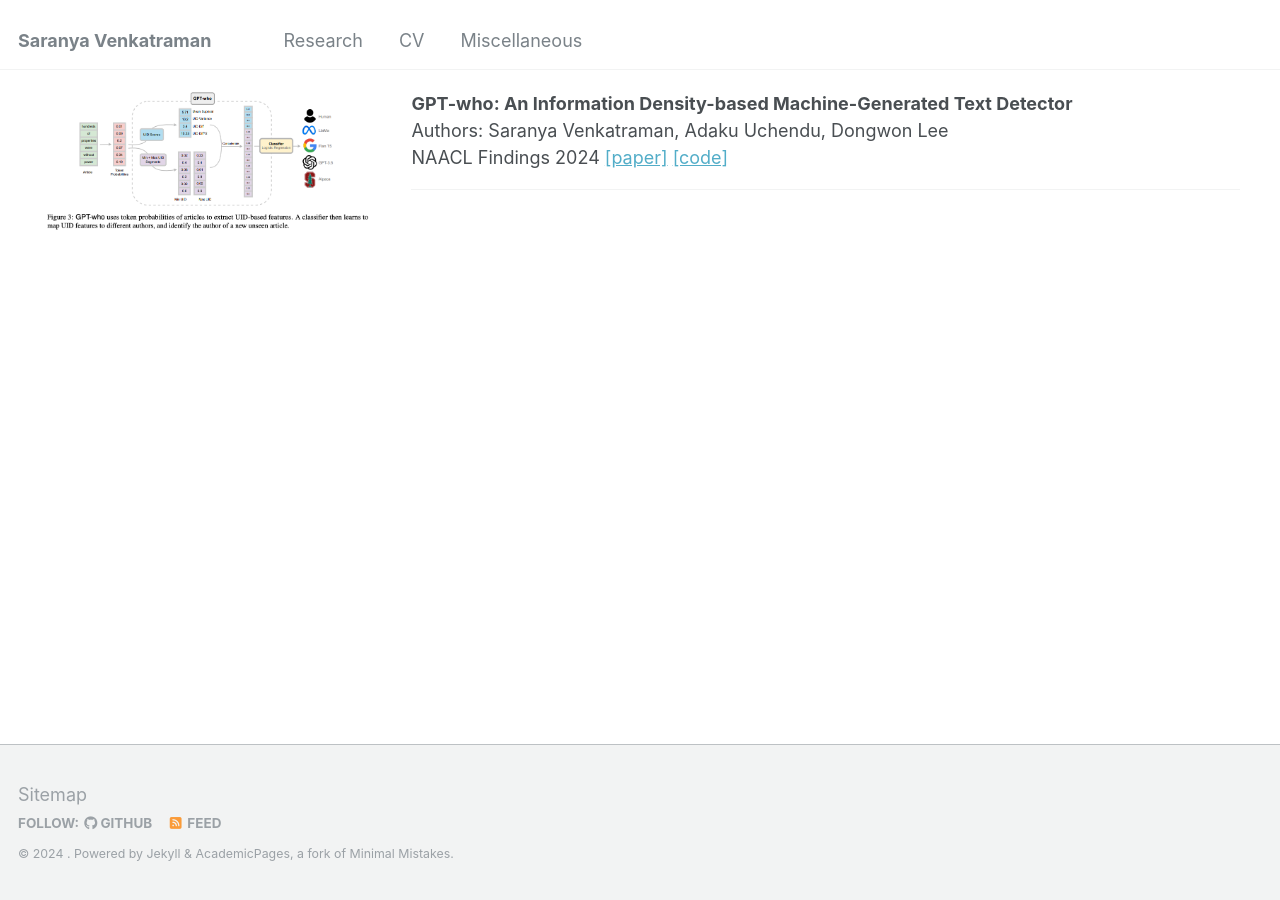
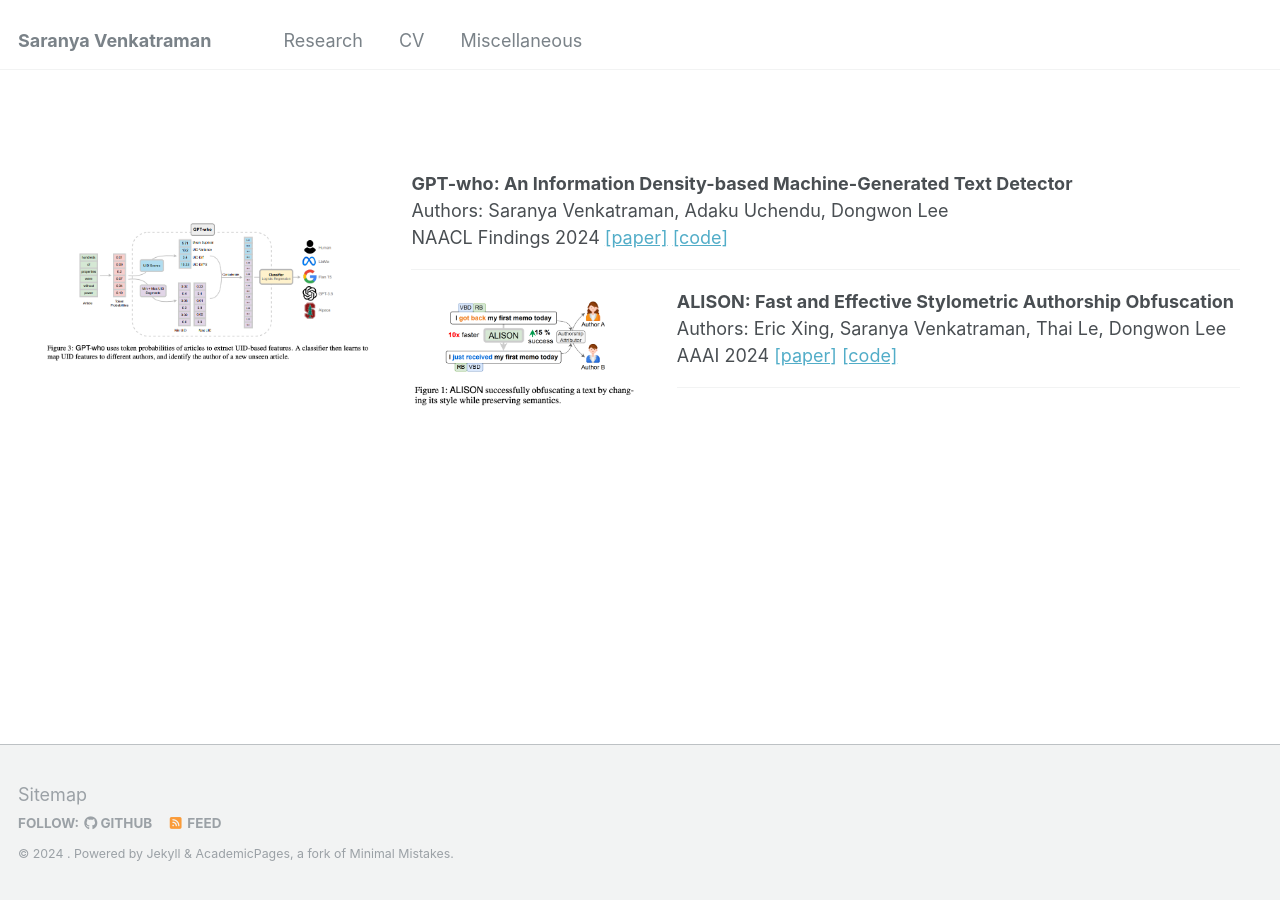
Before and after one commit to saranya-venkatraman/saranya-venkatraman.github.io, a Jekyll site: the page built from _pages/research.html, in a window 1280 px wide. Built offline with Jekyll 4.4.1, drawn with Linux system fonts in a browser that asks for light colours.

Commit message:
Update research.html

```diff
--- a/_pages/research.html
+++ b/_pages/research.html
@@ -13,7 +13,7 @@ comments: true
 <title>Publications</title>
 <style>
    body {
-        margin-top: 20px; /* Adjust this value as needed */
+        margin-top: 100px; /* Adjust this value as needed */
     }
   .container {
     display: flex;
@@ -69,6 +69,21 @@ comments: true
          Authors: Saranya Venkatraman, Adaku Uchendu, Dongwon Lee<br>
          NAACL Findings 2024 <a href="https://arxiv.org/pdf/2310.06202.pdf">[paper]</a> <a href="https://github.com/saranya-venkatraman/gpt-who">[code]</a>
       <hr>
+
+   <div class="content">
+    <!-- Image container -->
+    <div class="image">
+      <img src="/images/alison.png" alt="Image Description">
+    </div>
+
+    <!-- Text container -->
+    <div class="text">
+      <strong>ALISON: Fast and Effective Stylometric Authorship Obfuscation</strong><br>
+         Authors: Eric Xing, Saranya Venkatraman, Thai Le, Dongwon Lee<br>
+         AAAI 2024 <a href="https://ojs.aaai.org/index.php/AAAI/article/view/29901">[paper]</a> <a href="https://github.com/ericx003/alison">[code]</a>
+      <hr>
+
+
     </div>
   </div>
 </div>
```
